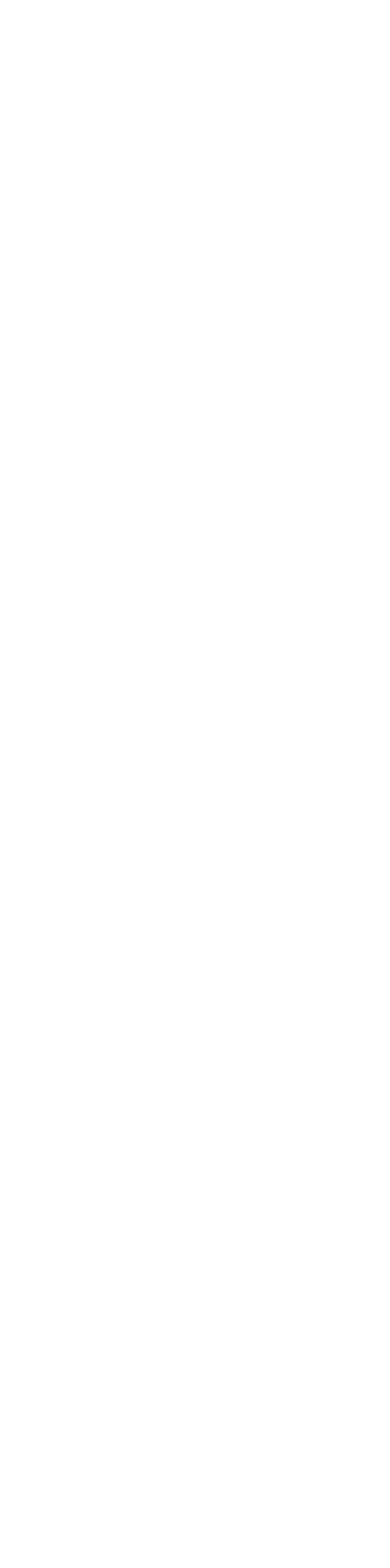
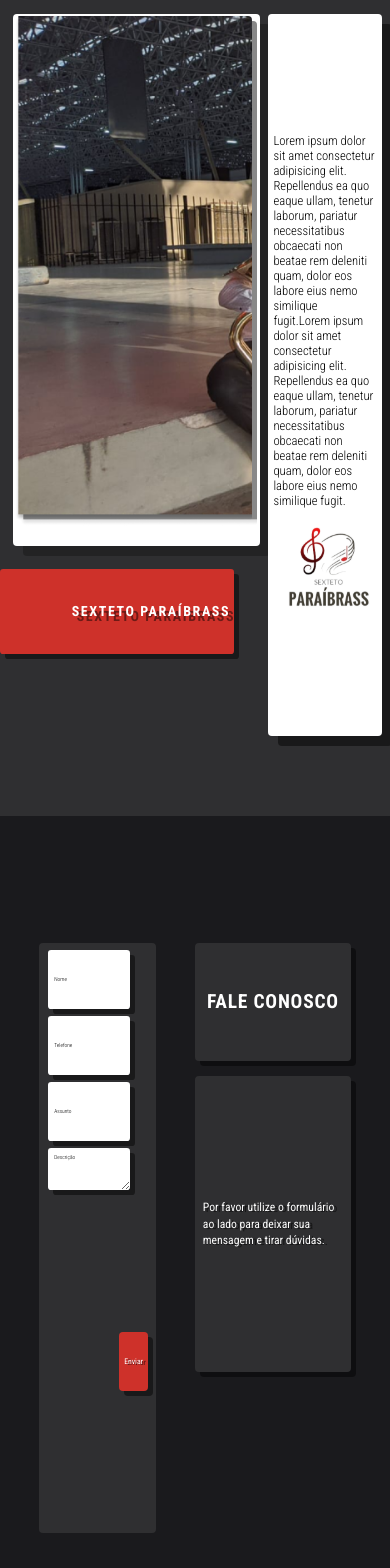
Before and after one commit to falcon5121/Portfolio-Paraibrass, a React (Vite) app: page / in a window 390 px wide. Shown: the part 2560-4128 px from the top of the page. Before the commit the page ends 2532 px from the top, so only its background shows below. Built offline with nearby package versions, Linux system fonts and the light colour scheme; no server answers.

Commit message:
Atualização do site, mais 3 novas paginas, adaptação da ideia anterior, não responsivas ainda

```diff
--- a/src/App.jsx
+++ b/src/App.jsx
@@ -17,7 +17,7 @@
 import logo from "./imagens/Paraibrass_logo.svg";
 import sexteto from "./imagens/FIMUS.png";
 import menor from "./imagens/menor.png"
-
+import Sexteto2 from "./imagens/Foto Paraibrass 6.png"
 {
   /* Arquivos CSS */
 }
@@ -97,10 +97,10 @@
                 <a href="#Videos">Videos</a>
               </li>
               <li className="tela">
-                <a>Contact</a>
+                <a href="#Sobre">About</a>
               </li>
               <li className="tela">
-                <a>About</a>
+                <a href="#Contact">Contact</a>
               </li>
 
               <li className="tela space"></li>
@@ -121,10 +121,14 @@
               <p>João Pessoa - PB</p>
             </div>
 
-            <div className="backSexteto" >
+            <div className="backSexteto">
               <picture>
-                <source srcSet={sexteto}  className="imgSexteto" media="(min-width: 865px)" />
-                <img src={ menor } alt="imgSexteto" className="imgSexteto" />
+                <source
+                  srcSet={sexteto}
+                  className="imgSexteto"
+                  media="(min-width: 865px)"
+                />
+                <img src={menor} alt="imgSexteto" className="imgSexteto" />
               </picture>
             </div>
           </section>
@@ -141,9 +145,7 @@
               </div>
             </section>
             <article className="containerReact">
-
-              <CarouselReact/>
-
+              <CarouselReact />
             </article>
           </div>
         </article>
@@ -154,20 +156,91 @@
           <div className="cardDeVideo">
             <section className="letreiro2">
               <div className="tinyRetRed2" id="Videos">
-
                 <div className="tinyRetBlack2">
                   <h1 className="biografia">VIDEOS</h1>
                 </div>
               </div>
             </section>
             <section className="containerVideos2">
-                <VideosCarousel/>
+              <VideosCarousel />
+            </section>
+          </div>
+        </article>
+
+        <article className="pagina4" id="Sobre">
+          <section className="inBox">
+            <div className="primeiraParte">
+            <article className="imgLabel">
+              <picture className="imgSobre">
+                <source media="(min-width: 865px)" srcset={Sexteto2} />
+                <img src={Sexteto2} alt="" />
+              </picture>
+            </article>
+              <div className="letreiro3">
+                <span className="textoLetreiro3">SEXTETO PARAÍBRASS</span>
+              </div>
+
+            </div>
+            <article className="text">
+              <h3>
+                Lorem ipsum dolor sit amet consectetur adipisicing elit.
+                Repellendus ea quo eaque ullam, tenetur laborum, pariatur
+                necessitatibus obcaecati non beatae rem deleniti quam, dolor eos
+                labore eius nemo similique fugit.Lorem ipsum dolor sit amet consectetur adipisicing elit.
+                Repellendus ea quo eaque ullam, tenetur laborum, pariatur
+                necessitatibus obcaecati non beatae rem deleniti quam, dolor eos
+                labore eius nemo similique fugit.
+              </h3>
+              <div>
+              <img src={logo} alt="Logo do Paraibrass" />
+              </div>
+            </article>
+          </section>
+        </article>
+
+        <article className="pagina5" id="Contact">
+          <div className="form">
+          <input type="text" placeholder="Nome"/>
+          <input type="text" placeholder="Telefone"/>
+          <input type="text" placeholder="Assunto"/>
+          {/* <input type="text" placeholder="Descrição" row="10" cols=""/> */}
+          <textarea id="Descrição" cols="10" rows="5" placeholder="Descrição"></textarea>
+          <div className="buttonSubmit"><span>Enviar</span></div>
+          </div>
+
+          <article className="contactAbout">
+          <div className="contactUs"><h1>FALE CONOSCO</h1></div>
+
+          <div className="contactUs2">
+            <h3>Por favor utilize o formulário ao lado para deixar sua mensagem e tirar dúvidas.</h3>
+          </div>
+          </article>
+
+
+        </article>
+        <article className="pagina6">
+        <section className="redes">
+          <ul>
+            <li>Twitter</li>
+            <li>Instagram</li>
+            <li>Youtube</li>
+          </ul>
         </section>
 
+
+          <section className="final">
+              <div className="divisao1">
+              <h3>“A música é a arte perfeita que exprime os sentimentos dos seres imperfeitos.”</h3>
               </div>
+              <div className="divisao2">
+              <h3>paraibrass@gmail.com</h3>
+              <h3>ParaíBrass</h3>
+              </div>
+          </section>
 
+
+            <section className="logoWhite">LOGO EM BRANCO</section>
         </article>
-
         {/* Parte Mobile da Pagina */}
 
         <div className="menuMobile" style={Invisible}>
--- a/src/index.css
+++ b/src/index.css
@@ -93,6 +93,10 @@
 
 
 @media (max-width: 865px) {
+    html {
+        scroll-snap-type: none !important;
+
+    }
     nav.navbar {
         width: 90%;
     }
@@ -280,7 +284,6 @@
     font-size: 10px;
    }
 
-
 /* Novo plano de Fundo */
 
 
@@ -302,7 +305,7 @@
     }
 
 
-    .pagina1, .pagina2, .pagina3 {
+    .pagina1, .pagina2, .pagina3, .pagina4, .pagina5 {
 
         scroll-snap-align: start;
 
@@ -321,17 +324,30 @@
 
     }
 
-    .pagina1, .pagina3 {
+    .pagina1, .pagina3, .pagina5 {
 
         background-color: var(--primary-color);
 
     }
 
+    .pagina4 {
+        top: 300%;
+        position: absolute;
+        display: flex;
+        align-items: center;
 
+    }
+
+    .pagina5 {
+        top: 400%;
+        position: absolute;
+    }
 
     .pagina2 {
+        top: 100%;
+    }
 
-        top: 100%;
+    .pagina2,.pagina4 {
 
         background-color: var(--secondary-color);
 
@@ -357,7 +373,6 @@
 
     }
 
-
     .logo {
         transform: scale(0.8);
     }
@@ -365,18 +380,12 @@
 
         z-index: 5;
 
-
         left: 0;
         bottom: 8vmax;
         position: absolute;
 
-
-
-
         width: 34vmax;
         height: 19vmax;
-
-
 
         background-color: var(--third-color);
         border-top-right-radius: var(--borda);
@@ -446,12 +455,7 @@
         width: 60%;
         height: 95%;
 
-
-
-
-
         margin-left: auto;
-
 
         background-color: var(--secondary-color);
         border-radius: var(--borda);
@@ -464,9 +468,7 @@
         margin-top: 6px;
 
 
-
         position: fixed;
-
 
 
         width: 90%;
@@ -1073,3 +1075,277 @@
 
     width: 90%;
 }
+
+/* ==================================== Pagina 4 ===================== */
+
+
+.inBox {
+
+    width: 98%;
+    height: 90%;
+    display: flex;
+    align-items: flex-start;
+    justify-content: center;
+
+}
+
+.primeiraParte {
+    width: 70%;
+    height: 100%;
+}
+
+.imgLabel {
+    margin-left: auto;
+    box-shadow: var(--sombra2);
+
+    width: 95%;
+    height: 70%;
+    background: #fff;
+    border-radius: var(--bordar2);
+}
+
+.imgLabel > picture > img {
+    width: 96%;
+    height: 95%;
+    object-fit: cover;
+    object-position: 0 0.01vw ;
+    border-radius: var(--bordar2);
+    margin-left: .5vw;
+    margin-top: .5vw;
+    filter: drop-shadow(var(--sombra4));
+
+}
+
+.letreiro3 {
+    width: 60%;
+    height: 10%;
+    display: flex;
+    align-items: center;
+    justify-content: end;
+    padding-right: 1vw;
+
+    color: white;
+    background: var(--third-color);
+    border-radius: .8vw;
+    position: absolute;
+    margin-top: 6vw;
+    left: 0;
+    box-shadow: var(--sombra4);
+
+}
+
+.letreiro3 > span {
+    font-weight: 900;
+    font-size: 3.6vw;
+    text-shadow: var(--sombra4);
+    letter-spacing: .4vw;
+}
+
+.text {
+    margin-left: 2vw;
+    background-color: #fff;
+    width: 30%;
+    height: 95%;
+    border-radius: var(--bordar2);
+    display: flex;
+    text-align: center;
+    justify-content: center;
+    flex-direction: column;
+
+    box-shadow: var(--sombra3);
+}
+
+.text > h3 {
+    text-align: start;
+    padding-inline: 1.5vw;
+    font-size: 1.5vmax;
+    font-weight: 300;
+}
+
+/* ==================================== PAGINA 5 ======================= */
+
+.pagina5 {
+    display: flex;
+    align-items: center;
+    justify-content: space-evenly;
+}
+
+.pagina5 > .form {
+    width: 30%;
+    height: 70%;
+    background: var(--secondary-color);
+    display: flex;
+    flex-direction: column;
+    border-radius: var(--bordar2);
+}
+
+.form > input, textarea{
+    margin-left: 8%;
+    margin-top: 6%;
+    width: 70%;
+    height: 10%;
+    border-radius: 0.8vw;
+    border:  0px ;
+    font-size: 1.4vw;
+    padding: 5%;
+    box-shadow: var(--sombra4);
+}
+
+.form > textarea {
+    height: auto;
+}
+
+.form > input:focus, textarea:focus {
+    outline: none;
+    border: solid 2px var(--third-color)
+}
+
+.form > input::placeholder, textarea::placeholder {
+
+    color: #000;
+    font-size: 1.4vw;
+}
+
+
+
+.buttonSubmit{
+    margin-left: auto;
+    margin-block: auto;
+    margin-right: 2vw;
+    border-radius: var(--bordar2);
+    width: 25%;
+    height: 10%;
+    background-color: var(--third-color);
+    display: flex;
+    align-items: center;
+    box-shadow: var(--sombra4);
+    transition: 0.2s ease;
+}
+
+.buttonSubmit:hover {
+    transform: scale(1.1);
+}
+
+
+.buttonSubmit > span {
+    margin: auto;
+    font-size: 2vw;
+    color: #fff;
+    font-weight: 500;
+    text-shadow: var(--sombra5);
+}
+
+.contactUs {
+    width: 100%;
+    height: 20%;
+    background-color: var(--secondary-color);
+    display: flex;
+    align-items: center;
+    justify-items: center;
+    border-radius: var(--bordar2);
+    color: #fff;
+    box-shadow: var(--sombra4);
+}
+
+.contactUs > h1 {
+    font-size: 5vw;
+    font-weight: 900;
+    margin: auto;
+    letter-spacing: .2vw;
+
+}
+
+.contactUs2 {
+    width: 100%;
+    height: 50%;
+
+    display: flex;
+    align-items: center;
+    justify-content: center;
+
+    margin-top: 10%;
+    background-color: var(--secondary-color);
+    border-radius: var(--bordar2);
+    box-shadow: var(--sombra4);
+}
+
+.contactUs2 > h3 {
+
+    font-size: 3vw;
+    padding-inline: 5%;
+    color: #fff;
+    line-height: 140%;
+    font-weight: 500;
+    text-shadow: var(--sombra5);
+
+}
+.contactAbout {
+    width: 40%;
+    height: 70%;
+}
+
+
+/* ====================== PAGINA 5 ======================= */
+
+.pagina6 {
+    width: 100%;
+    height: 60%;
+    background-color: var(--third-color);
+    position: absolute;
+    top: 500%;
+    scroll-snap-align: center ;
+    color: #fff;
+    display: flex;
+    justify-content: center;
+    font-size: 1vw;
+}
+
+.redes,.final,.logoWhite {
+    display: flex;
+    align-items: center;
+    justify-content: center;
+    width: 30%;
+    height: 90%;
+}
+
+.redes > ul {
+    list-style-type: none;
+}
+
+.redes > ul > li {
+    font-size: 1.3vw;
+    margin-top: 1vw;
+}
+
+.final > .divisao1 {
+    display: flex;
+    text-align: center;
+    align-items: flex-end;
+    justify-content: center;
+    height: 50%;
+}
+
+.divisao1 > h3 {
+    font-size: 1.5vw;
+    font-weight: 500;
+    font-style: italic;
+}
+
+.final > .divisao2 {
+    flex-direction: column;
+    gap: 2vw;
+    align-items: center;
+    justify-content: end;
+    width: 100%;
+    display: flex;
+    height: 50%;
+    font-style: italic;
+}
+
+.final {
+    height: 90%;
+    display: flex;
+    justify-content: end;
+    flex-direction: column;
+    gap: 2vw;
+}
```
Also changed, not shown: src/imagens/Foto Paraibrass 6.png (added), 4 other files (tests, documents, lock files or other folders). Lines whose indentation alone changed are shown as unchanged.
